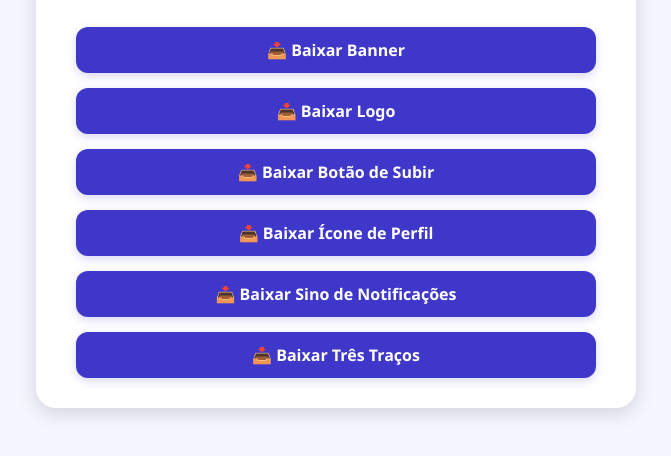
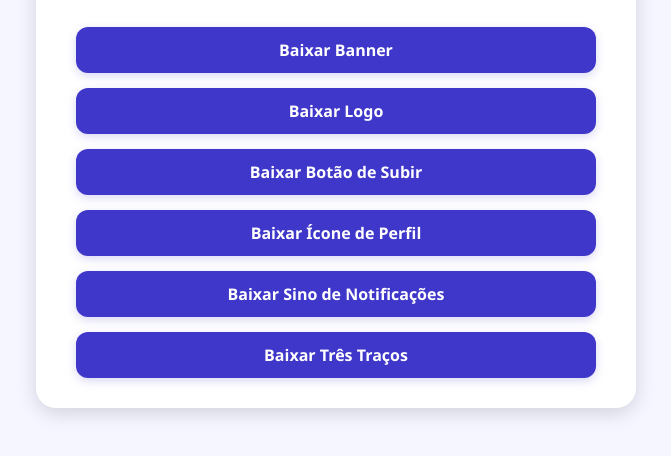
Before and after one commit to Hemilly-pg/aula-design, a plain HTML site: page index.html in a window 1280 px wide. Shown: the part 144-600 px from the top of the page, without its empty margins (304-975 px from the left). Drawn offline with Linux system fonts and the light colour scheme.

Commit message:
Update index.html

```diff
--- a/index.html
+++ b/index.html
@@ -13,12 +13,12 @@
     </header>
 
     <ul class="file-list">
-      <li><a href="banner.png" download>📥 Baixar Banner</a></li>
-      <li><a href="logo.png" download>📥 Baixar Logo</a></li>
-      <li><a href="botao-subir.svg" download>📥 Baixar Botão de Subir</a></li>
-      <li><a href="icone-perfil.svg" download>📥 Baixar Ícone de Perfil</a></li>
-      <li><a href="sino.png" download>📥 Baixar Sino de Notificações</a></li>
-      <li><a href="menu.svg" download>📥 Baixar Três Traços</a></li>
+      <li><a href="banner.png" download> Baixar Banner</a></li>
+      <li><a href="logo.png" download> Baixar Logo</a></li>
+      <li><a href="botao-subir.svg" download> Baixar Botão de Subir</a></li>
+      <li><a href="icone-perfil.svg" download> Baixar Ícone de Perfil</a></li>
+      <li><a href="sino.png" download> Baixar Sino de Notificações</a></li>
+      <li><a href="menu.svg" download> Baixar Três Traços</a></li>
     </ul>
   </div>
 </body>
```
